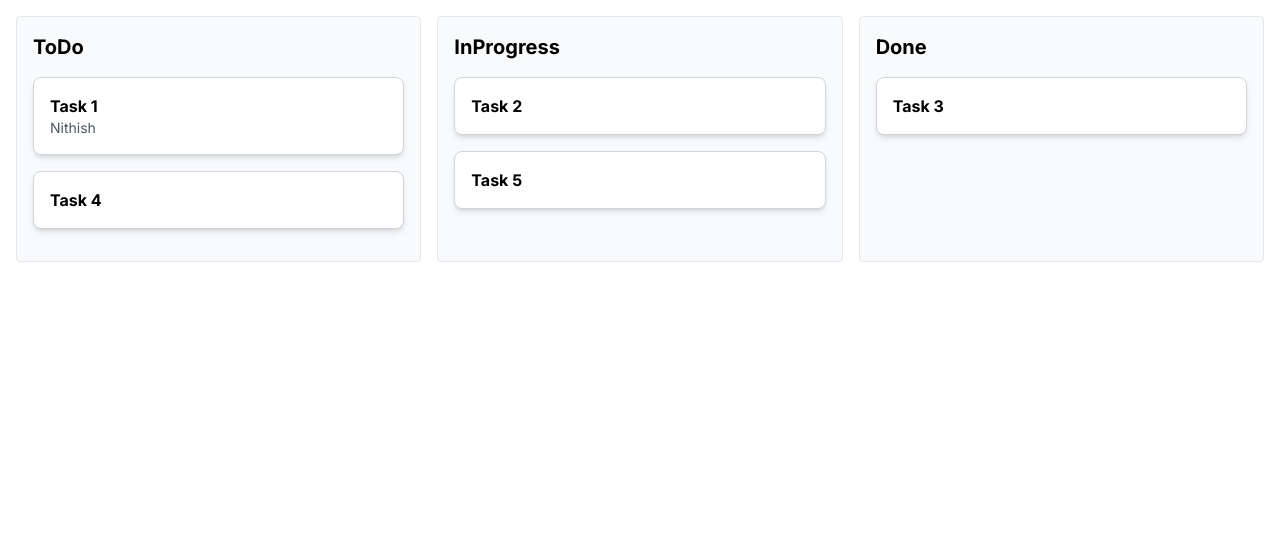
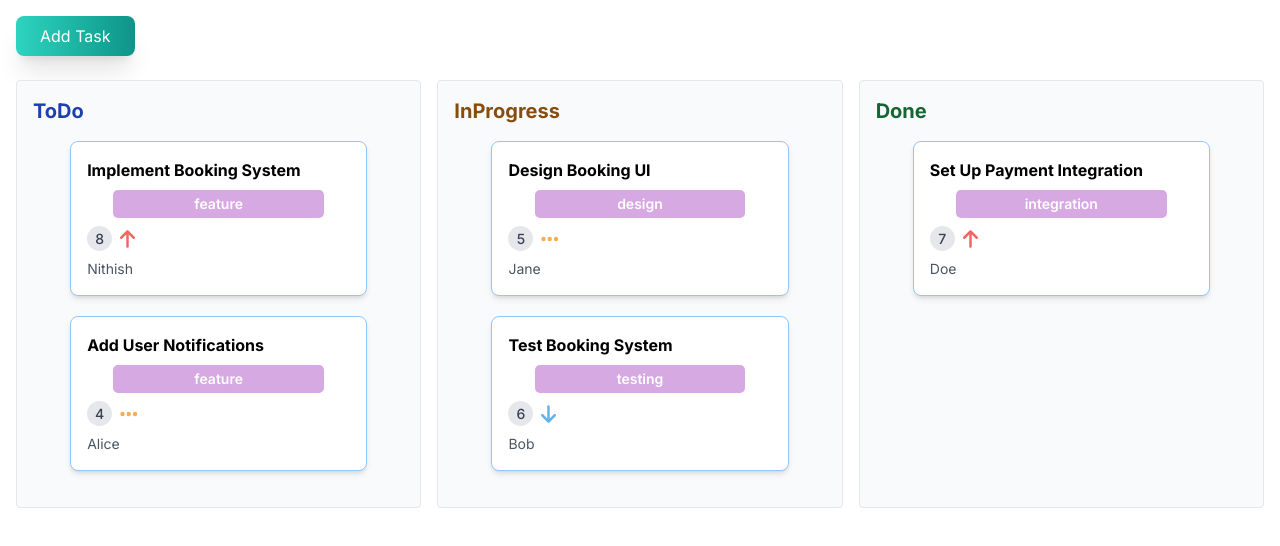
Before and after one commit to Nithish-acs/task-tracker, a Next.js app: page / in a window 1280 px wide. Shown: the top 546 px of the page. Built offline with nearby package versions, Linux system fonts and the light colour scheme.

Commit message:
task pages

```diff
--- a/app/page.js
+++ b/app/page.js
@@ -1,18 +1,24 @@
 "use client"
 // pages/index.js
-import { useState, Fragment } from 'react';
-import { Dialog, Transition } from '@headlessui/react';
+import { useState } from 'react';
+import { FontAwesomeIcon } from '@fortawesome/react-fontawesome';
+import { faArrowUp, faEllipsisH, faArrowDown } from '@fortawesome/free-solid-svg-icons';
+import { useRouter } from 'next/navigation';
+import { XCircleIcon } from '@heroicons/react/solid';
 
 export default function Home() {
   const [isOpen, setIsOpen] = useState(false);
   const [modalContent, setModalContent] = useState('');
+  const router = useRouter();
   const [tasks, setTasks] = useState([
-    { "id": 1, "title": "Task 1", "status": "ToDo","assignee":"Nithish","descr":"Test","priority":"High" },
-    { "id": 2, "title": "Task 2", "status": "InProgress" },
-    { "id": 3, "title": "Task 3", "status": "Done" },
-    { "id": 4, "title": "Task 4", "status": "ToDo" },
-    { "id": 5, "title": "Task 5", "status": "InProgress" }
-  ])
+    { id: 1, title: "Implement Booking System", tag: "feature", status: "ToDo", assignee: "Nithish", description: "Develop the core booking functionality.", priority: "High", storyPoints: 8 },
+    { id: 2, title: "Design Booking UI", tag: "design", status: "InProgress", assignee: "Jane", description: "Create and finalize the user interface for the booking system.", priority: "Medium", storyPoints: 5 },
+    { id: 3, title: "Set Up Payment Integration", tag: "integration", status: "Done", assignee: "Doe", description: "Integrate payment gateway for processing transactions.", priority: "High", storyPoints: 7 },
+    { id: 4, title: "Add User Notifications", tag: "feature", status: "ToDo", assignee: "Alice", description: "Implement notification system for booking confirmations and reminders.", priority: "Medium", storyPoints: 4 },
+    { id: 5, title: "Test Booking System", tag: "testing", status: "InProgress", assignee: "Bob", description: "Conduct thorough testing of the booking system.", priority: "Low", storyPoints: 6 }
+
+  ]);
+
 
   const openModal = (content) => {
     setModalContent(content);
@@ -22,34 +28,70 @@ export default function Home() {
     setIsOpen(false);
   };
 
+  const navigateToCreateTask = ()=>{
+    router.push('/createTask')
+  }
+
   const renderTasks = (status) => {
     return tasks.filter(task => task.status === status).map(task => (
-      <> <div
+      <div
         key={task.id}
-      className="p-4 mb-4 bg-white shadow-md rounded-lg cursor-pointer hover:bg-gray-100 border border-gray-300"
-      onClick={() => openModal(task.title)}
+        className="p-4 mb-5 bg-white shadow-md rounded-lg cursor-pointer hover:bg-gray-100 border border-blue-300 max-w-xs mx-auto"
+        onClick={() => openModal(task)}
+        style={{ width: '80%' }}
       >
-      <div className="font-bold">{task.title}</div>
+        <div className="font-bold mb-2">{task.title}</div>
+        <div className="text-center mb-2">
+          <span
+            className="inline-block px-3 py-1 text-sm font-semibold text-white rounded-full"
+            style={{ backgroundColor: '#D6A9E2', width: '80%', borderRadius: 5 }}
+          >
+            {task.tag}
+          </span>
+        </div>
+        <div className="flex items-center space-x-2 mb-2">
+          <span
+            className="flex items-center justify-center text-sm font-medium text-gray-700 bg-gray-200"
+            style={{ borderRadius: '50%', height: '25px', width: '25px', lineHeight: '25px' }}
+          >
+            {task.storyPoints}
+          </span>
+          <span className="flex items-center space-x-2">
+            <FontAwesomeIcon
+              icon={task.priority === 'High' ? faArrowUp : task.priority === 'Medium' ? faEllipsisH : faArrowDown}
+              style={{ color: task.priority == 'High' ? '#f56565' : task.priority == 'Medium' ? '#f6ad55' : '#63b3ed', fontSize: '20px' }}
+            />
+          </span>
+        </div>
         <div className="text-sm text-gray-600">{task.assignee}</div>
       </div>
-        </>
-
     ));
   }
 
   return (
     <div className="container mx-auto p-4">
+    {/* Add Task Button */}
+    <div className="mb-6">
+        <button
+          className="bg-gradient-to-r from-teal-400 to-teal-600 text-white py-2 px-6 rounded-lg shadow-xl hover:from-teal-500 hover:to-teal-700 transition duration-300 ease-in-out focus:outline-none focus:ring-2 focus:ring-teal-500"
+          onClick={navigateToCreateTask}
+        >
+          Add Task
+        </button>
+      </div>
+
+      {/* Task Columns */}
       <div className="grid grid-cols-3 gap-4">
         <div className="p-4 border rounded bg-gray-50">
-          <h2 className="text-xl font-bold mb-4">ToDo</h2>
+          <h2 className="text-xl font-bold mb-4 text-blue-800">ToDo</h2>
           {renderTasks('ToDo')}
         </div>
         <div className="p-4 border rounded bg-gray-50">
-          <h2 className="text-xl font-bold mb-4">InProgress</h2>
+          <h2 className="text-xl font-bold mb-4 text-yellow-800">InProgress</h2>
           {renderTasks('InProgress')}
         </div>
         <div className="p-4 border rounded bg-gray-50">
-          <h2 className="text-xl font-bold mb-4">Done</h2>
+          <h2 className="text-xl font-bold mb-4 text-green-800">Done</h2>
           {renderTasks('Done')}
         </div>
       </div>
@@ -57,21 +99,36 @@ export default function Home() {
       {isOpen && (
   <div className="fixed inset-0 flex items-center justify-center z-50">
     <div className="fixed inset-0 bg-black opacity-50" onClick={closeModal}></div>
-          <div className="bg-white rounded-lg shadow-lg max-w-md w-full p-6 z-50">
-            <h3 className="text-lg font-medium leading-6 text-gray-900">{modalContent}</h3>
-            <div className="mt-2">
-              <p className="text-sm text-gray-500">
-                Details about {modalContent} tasks.
+    <div
+      className="bg-white rounded-lg shadow-lg z-50 flex flex-col"
+      style={{ width: '80%', maxWidth: '800px', height: '80vh', maxHeight: '90vh' }}
+    >
+      <div className="flex-1 p-8 overflow-auto">
+        <div className="grid grid-cols-[2fr_1fr] gap-8 border border-gray-300 rounded-lg h-full">
+          {/* First Column */}
+          <div className="space-y-4 border-r border-gray-300 pr-8 flex flex-col">
+            <div className="space-y-4 border-b border-gray-300 pb-4">
+              <h3 className="text-2xl font-medium leading-6 text-gray-900">{modalContent.title}</h3>
+              <div className="space-y-2">
+                <p className="text-lg text-gray-700 font-semibold">Description:</p>
+                <p className="text-lg text-gray-700">{modalContent.description}</p>
+              </div>
+            </div>
+          </div>
+
+          {/* Second Column */}
+          <div className="space-y-4 pl-8">
+            <p className="text-lg text-gray-700">
+              <strong>Assignee:</strong> {modalContent.assignee}
+            </p>
+            <p className="text-lg text-gray-700">
+              <strong>Priority:</strong> {modalContent.priority}
+            </p>
+            <p className="text-lg text-gray-700">
+              <strong>Story Points:</strong> {modalContent.storyPoints}
             </p>
           </div>
-            <div className="mt-4">
-              <button
-                type="button"
-                className="inline-flex justify-center rounded-md border border-transparent bg-blue-100 px-4 py-2 text-sm font-medium text-blue-900 hover:bg-blue-200 focus:outline-none focus:ring-2 focus:ring-blue-500 focus:ring-offset-2"
-                onClick={closeModal}
-              >
-                Close
-              </button>
+        </div>
       </div>
     </div>
   </div>
--- a/package.json
+++ b/package.json
@@ -11,6 +11,8 @@
   "dependencies": {
     "@emotion/react": "^11.13.0",
     "@emotion/styled": "^11.13.0",
+    "@fortawesome/free-solid-svg-icons": "^6.6.0",
+    "@fortawesome/react-fontawesome": "^0.2.2",
     "@headlessui/react": "^2.1.2",
     "@heroicons/react": "^2.1.5",
     "@mui/material": "^5.16.6",
```
Also changed, not shown: 1 other file (tests, documents, lock files or other folders). Lines whose indentation alone changed are shown as unchanged.
